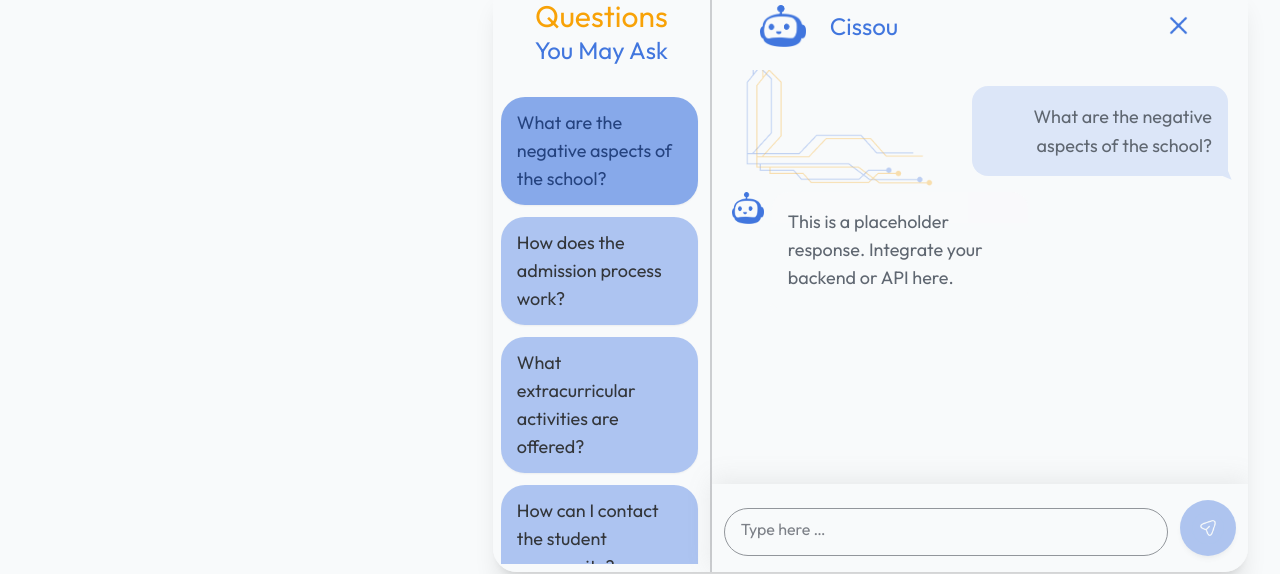
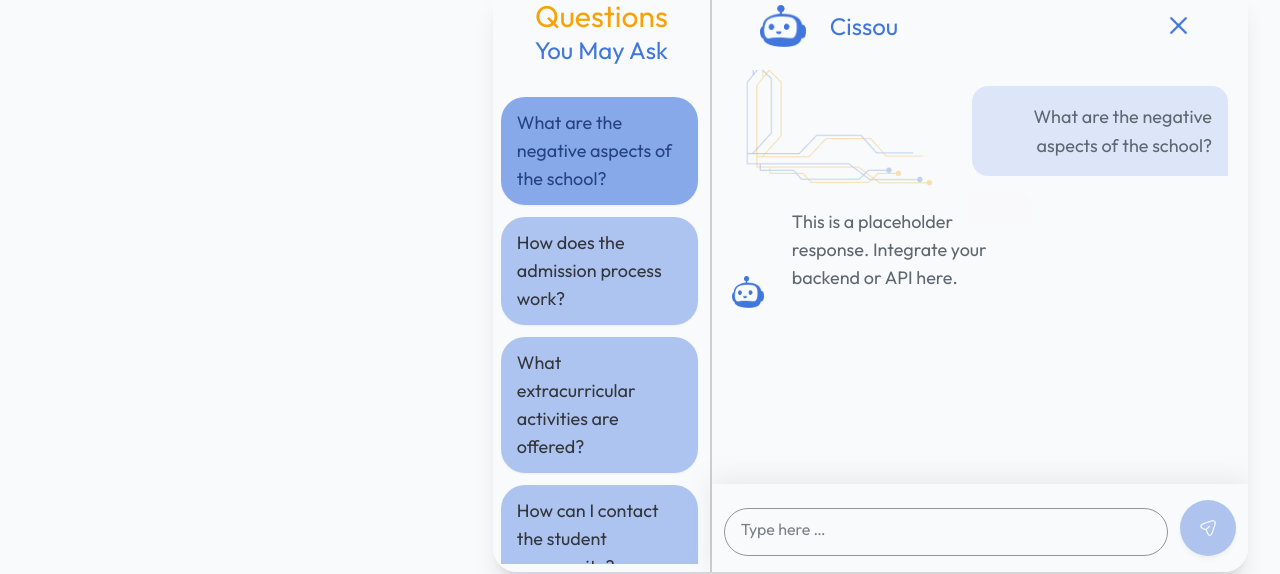
Before and after one commit to ScientificClubofESI/esi101-website-25-26, a Next.js app: page / in a window 1280 px wide. Both pictures are taken after a click on the button "What are the negative aspects of the school?". Shown: the part 196-770 px from the top of the page. Built offline with nearby package versions, Linux system fonts and the light colour scheme.

Commit message:
dark mode done 2

```diff
--- a/src/components/ChatBot/index.jsx
+++ b/src/components/ChatBot/index.jsx
@@ -8,7 +8,8 @@ const SUGGESTED_QUESTIONS = [
   "How can I contact the student community?",
 ];
 
-const BotAvatar = ({ hover = false, className = "w-8 h-8" }) => {
+// Custom hook for dark mode detection
+const useDarkMode = () => {
   const [isDark, setIsDark] = useState(false);
 
   useEffect(() => {
@@ -16,10 +17,7 @@ const BotAvatar = ({ hover = false, className = "w-8 h-8" }) => {
       setIsDark(document.documentElement.classList.contains("dark"));
     };
 
-    // Check initial state
     checkDarkMode();
-
-    // Watch for theme changes
     const observer = new MutationObserver(checkDarkMode);
     observer.observe(document.documentElement, {
       attributes: true,
@@ -28,6 +26,12 @@ const BotAvatar = ({ hover = false, className = "w-8 h-8" }) => {
 
     return () => observer.disconnect();
   }, []);
+
+  return isDark;
+};
+
+const BotAvatar = ({ hover = false, className = "w-8 h-8" }) => {
+  const isDark = useDarkMode();
 
   const getSrc = () => {
     if (hover) return "/assets/bot-hover.png";
@@ -43,26 +47,9 @@ const BotAvatar = ({ hover = false, className = "w-8 h-8" }) => {
     />
   );
 };
+
 const CloseButton = ({ className = "w-8 h-8" }) => {
-  const [isDark, setIsDark] = useState(false);
-
-  useEffect(() => {
-    const checkDarkMode = () => {
-      setIsDark(document.documentElement.classList.contains("dark"));
-    };
-
-    // Check initial state
-    checkDarkMode();
-
-    // Watch for theme changes
-    const observer = new MutationObserver(checkDarkMode);
-    observer.observe(document.documentElement, {
-      attributes: true,
-      attributeFilter: ["class"],
-    });
-
-    return () => observer.disconnect();
-  }, []);
+  const isDark = useDarkMode();
 
   return (
     <img
@@ -73,6 +60,52 @@ const CloseButton = ({ className = "w-8 h-8" }) => {
     />
   );
 };
+
+// Message components
+const BotMessage = ({ content }) => (
+  <div className="flex items-end gap-3 max-w-full relative z-20">
+    <div className="flex-shrink-0">
+      <BotAvatar className="w-8 h-8" />
+    </div>
+    <div
+      className="relative w-64 p-4 text-gray-800 dark:text-gray-800 text-lg text-left rounded-2xl bg-gray-50 dark:bg-gray-700 z-20 opacity-70"
+      style={{ borderBottomLeftRadius: "0" }}
+    >
+      <span className="relative z-10 break-words">{content}</span>
+    </div>
+  </div>
+);
+
+const UserMessage = ({ content }) => (
+  <div className="ml-auto w-64 relative z-20">
+    <div
+      className="relative p-4 text-gray-800 dark:text-gray-200 text-lg text-right rounded-2xl bg-primary-100 dark:bg-primary-800 z-20 opacity-70"
+      style={{ borderBottomRightRadius: "0" }}
+    >
+      <span className="relative z-10 whitespace-pre-line leading-relaxed break-words">
+        {content}
+      </span>
+    </div>
+  </div>
+);
+
+const ThinkingIndicator = () => (
+  <div className="flex items-end gap-2 relative z-20">
+    <BotAvatar />
+    <div className="relative bg-neutral-50 text-primary-500 px-4 py-2 rounded-2xl shadow-sm border border-neutral-100 flex items-center gap-1 text-xs font-medium">
+      <span>Typing</span>
+      <div className="flex gap-1">
+        {[0, 1, 2].map((i) => (
+          <div
+            key={i}
+            className="w-1 h-1 bg-primary-500 rounded-full animate-pulse"
+            style={{ animationDelay: `${i * 0.2}s` }}
+          />
+        ))}
+      </div>
+    </div>
+  </div>
+);
 
 const ChatBot = ({ defaultOpen = true }) => {
   const [open, setOpen] = useState(defaultOpen); // container visibility
@@ -205,7 +238,7 @@ const ChatBot = ({ defaultOpen = true }) => {
       </div>
 
       {/* Chat column */}
-      <div className="flex-1 flex flex-col min-h-0 relative">
+      <div className="flex-1 flex flex-col bg-background-light dark:bg-background-dark min-h-0 relative">
         {/* Background image for desktop - positioned within chat column */}
         <div
           className="hidden md:block absolute pointer-events-none z-0"
@@ -269,77 +302,14 @@ const ChatBot = ({ defaultOpen = true }) => {
             showIntro ? "pb-10" : "pb-48 md:pb-6"
           } space-y-4 relative min-h-0`}
         >
-          {messages.map((m, idx) => {
-            const isBot = m.role === "bot";
-            if (isBot) {
-              return (
-                <div
-                  key={idx}
-                  className="flex items-start gap-2 max-w-full relative z-20"
-                >
-                  <BotAvatar />
-                  <div
-                    className="relative w-64 p-4 text-gray-800 dark:text-gray-800 text-lg text-left rounded-2xl bg-gray-50 dark:bg-gray-700 z-20 opacity-70"
-                    style={{
-                      "--b": "0.3em", // even smaller base for less pronounced tail
-                      "--h": "0.2em", // even smaller height for less pronounced tail
-                      borderBottomLeftRadius: "0",
-                      background: "#f9fafb", // gray-50 color
-                    }}
-                  >
-                    <div
-                      className="absolute"
-                      style={{
-                        inset: "0 0 calc(-1*var(--h)) calc(-1*var(--h))",
-                        background: "#f9fafb", // same gray-50 color
-                        clipPath: `polygon(0 100%,
-                          var(--h) calc(100% - var(--b) - var(--h)),
-                          calc(var(--h) + var(--b)) calc(100% - var(--h)))`,
-                      }}
-                    ></div>
-                    <span className="relative z-10 break-words">
-                      {m.content}
-                    </span>
-                  </div>
-                </div>
-              );
-            }
-            return (
-              <div key={idx} className="ml-auto w-64 relative z-20">
-                <div
-                  className="relative p-4 text-gray-800 dark:text-gray-200 text-lg text-right rounded-2xl bg-primary-100 dark:bg-primary-800 z-20 opacity-70"
-                  style={{
-                    "--b": "0.3em", // even smaller base for less pronounced tail
-                    "--h": "0.2em", // even smaller height for less pronounced tail
-                    borderBottomRightRadius: "0",
-                  }}
-                >
-                  <div
-                    className="absolute bg-primary-100 dark:bg-primary-800"
-                    style={{
-                      inset: "0 calc(-1*var(--h)) calc(-1*var(--h)) 0",
-                      clipPath: `polygon(100% 100%,
-                        calc(100% - var(--h)) calc(100% - var(--b) - var(--h)),
-                        calc(100% - var(--h) - var(--b)) calc(100% - var(--h)))`,
-                    }}
-                  ></div>
-                  <span className="relative z-10 whitespace-pre-line leading-relaxed break-words">
-                    {m.content}
-                  </span>
-                </div>
-              </div>
-            );
-          })}
-          {thinking && (
-            <div className="flex items-end gap-2 relative z-20">
-              <BotAvatar />
-              <div className="relative bg-neutral-50 text-primary-500 px-4 py-2 rounded-2xl shadow-sm border border-neutral-100 flex items-center gap-1 text-xs font-medium">
-                <span className="w-2 h-2 bg-primary-500 rounded-full animate-bounce [animation-delay:0ms]"></span>
-                <span className="w-2 h-2 bg-primary-500 rounded-full animate-bounce [animation-delay:150ms]"></span>
-                <span className="w-2 h-2 bg-primary-500 rounded-full animate-bounce [animation-delay:300ms]"></span>
-              </div>
-            </div>
+          {messages.map((m, idx) =>
+            m.role === "bot" ? (
+              <BotMessage key={idx} content={m.content} />
+            ) : (
+              <UserMessage key={idx} content={m.content} />
+            )
           )}
+          {thinking && <ThinkingIndicator />}
         </div>
 
         {/* Sticky bottom input + mobile suggestions */}
```
